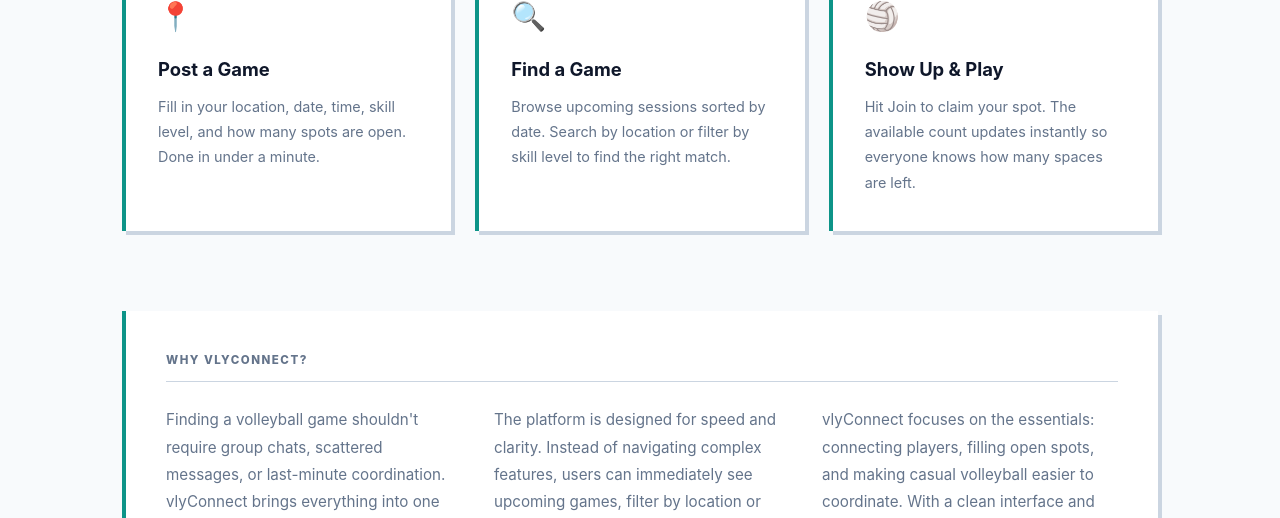
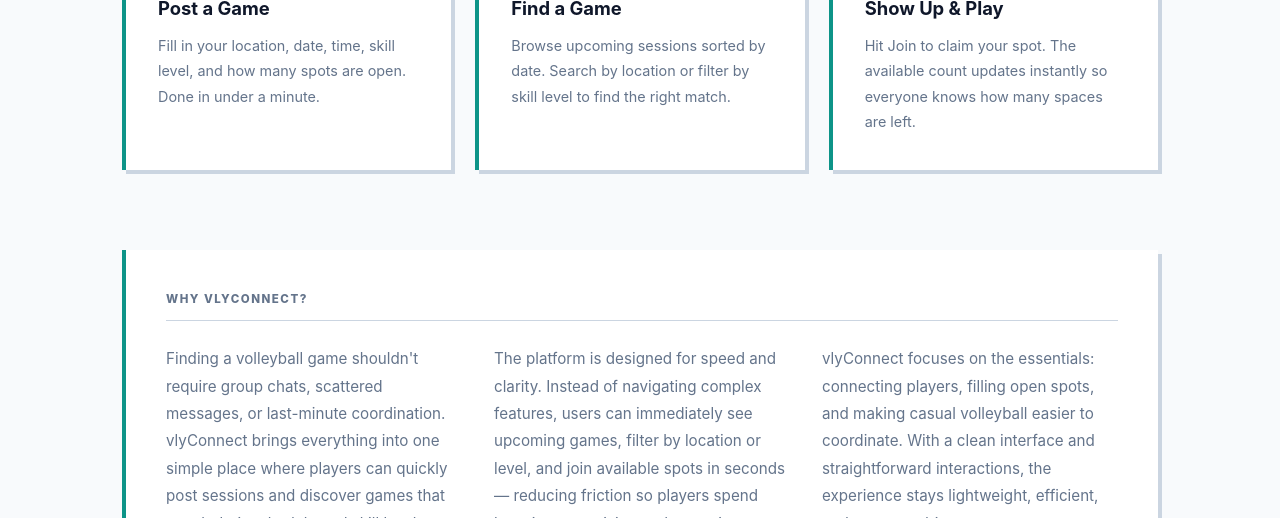
Before and after one commit to unesiberfin/vlyConnect, a plain HTML site: page about.html in a window 1280 px wide. Shown: the part 638-1156 px from the top of the page. Drawn offline with Linux system fonts and the light colour scheme.

Commit message:
style changes

```diff
--- a/about.html
+++ b/about.html
@@ -13,7 +13,6 @@
       <div class="header-inner">
 
         <a href="index.html" class="logo">
-          <span class="logo-icon-wrap">🏐</span>
           <span class="logo-text">vly<strong>Connect</strong></span>
         </a>
 
@@ -58,7 +57,6 @@
 
           <div class="step-card">
             <div class="step-num">01</div>
-            <span class="step-icon">📍</span>
             <div class="step-title">Post a Game</div>
             <p class="step-desc">
               Fill in your location, date, time, skill level, and how many
@@ -68,7 +66,6 @@
 
           <div class="step-card">
             <div class="step-num">02</div>
-            <span class="step-icon">🔍</span>
             <div class="step-title">Find a Game</div>
             <p class="step-desc">
               Browse upcoming sessions sorted by date. Search by location
@@ -78,7 +75,6 @@
 
           <div class="step-card">
             <div class="step-num">03</div>
-            <span class="step-icon">🏐</span>
             <div class="step-title">Show Up &amp; Play</div>
             <p class="step-desc">
               Hit Join to claim your spot. The available count updates
--- a/js/helpers.js
+++ b/js/helpers.js
@@ -88,7 +88,6 @@
   div.textContent = str;
   return div.innerHTML;
 }
-
 
 // ---- Confirm dialog ----
 // Replaces the browser's native confirm() with a styled modal.
```
Also changed, not shown: game.html (+0 -1 lines), index.html (+0 -1 lines), play.html (+0 -1 lines), profile.html (+0 -1 lines).
